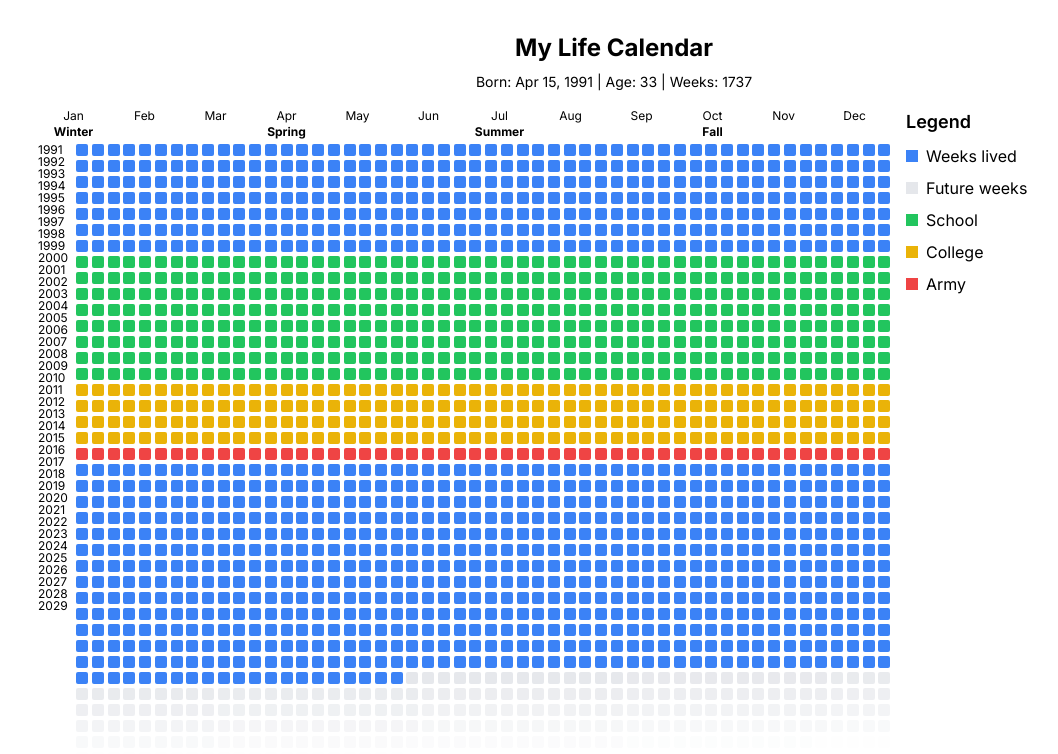
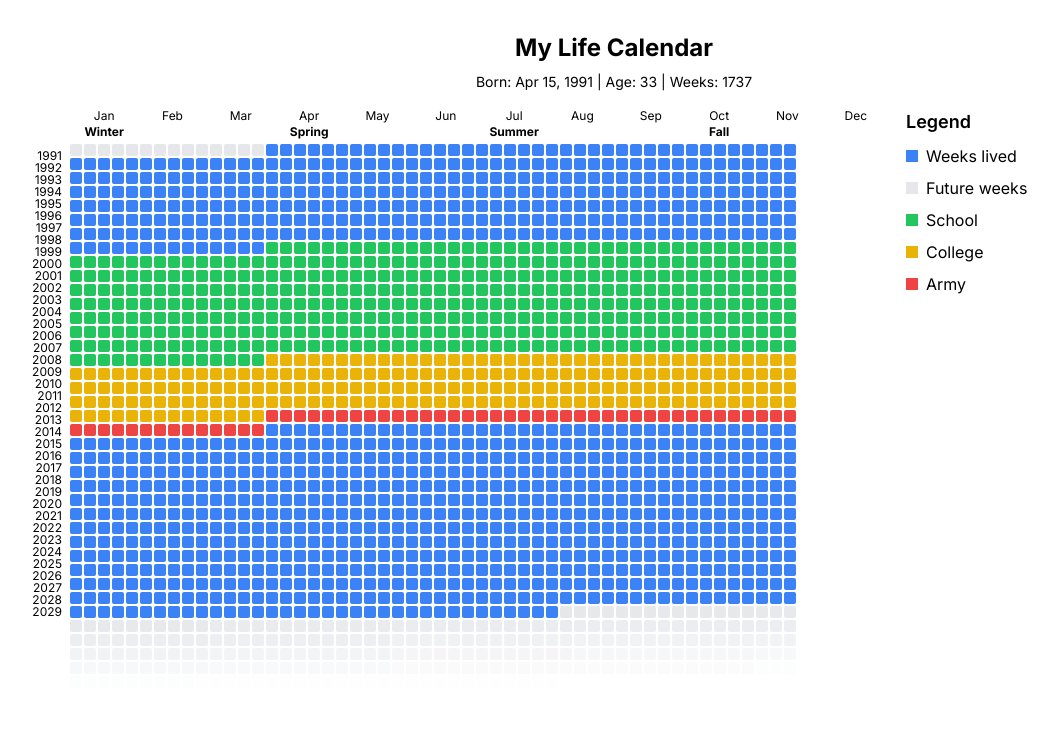
Before and after one commit to WiegerWolf/life-calendar, a Next.js app: page / in a window 1280 px wide. Shown: the top 754 px of the page, without its empty margins (26-1084 px from the left). Built offline with nearby package versions, Linux system fonts and the light colour scheme.

Commit message:
Improve LifeCalendar component to include weeks before birth and fix alignment issues

```diff
--- a/components/LifeCalendar.tsx
+++ b/components/LifeCalendar.tsx
@@ -28,18 +28,22 @@ const LifeCalendar: React.FC<LifeCalendarProps> = ({ birthDate, lifeEvents }) =>
   const gridRef = useRef<HTMLDivElement>(null);
 
   const today = new Date();
+  const startDate = new Date(birthDate.getFullYear(), 0, 1); // January 1st of birth year
+  const weeksBeforeBirth = Math.floor((birthDate.getTime() - startDate.getTime()) / (7 * 24 * 60 * 60 * 1000));
   const weeksLived = Math.floor((today.getTime() - birthDate.getTime()) / (7 * 24 * 60 * 60 * 1000));
   const futureWeeks = 52 * 5; // Show 5 years into the future
-  const totalWeeks = weeksLived + futureWeeks;
+  const totalWeeks = weeksBeforeBirth + weeksLived + futureWeeks;
 
   const getDateOfWeek = (weekIndex: number) => {
-    const date = new Date(birthDate.getTime() + weekIndex * 7 * 24 * 60 * 60 * 1000);
+    const date = new Date(startDate.getTime() + weekIndex * 7 * 24 * 60 * 60 * 1000);
     return date.toISOString().split('T')[0];
   };
 
   const getColorAndEventForWeek = (weekIndex: number): [string, string | null] => {
-    if (weekIndex < weeksLived) {
-      const ageInWeeks = weekIndex;
+    if (weekIndex < weeksBeforeBirth) {
+      return ['bg-gray-200', null]; // Weeks before birth
+    } else if (weekIndex < weeksBeforeBirth + weeksLived) {
+      const ageInWeeks = weekIndex - weeksBeforeBirth;
       for (const event of lifeEvents) {
         const eventStartWeek = event.startAge * 52;
         const eventEndWeek = eventStartWeek + (event.duration * 52);
@@ -49,7 +53,7 @@ const LifeCalendar: React.FC<LifeCalendarProps> = ({ birthDate, lifeEvents }) =>
       }
       return ['bg-blue-500', null];
     } else {
-      const opacity = 1 - (weekIndex - weeksLived) / futureWeeks;
+      const opacity = 1 - (weekIndex - (weeksBeforeBirth + weeksLived)) / futureWeeks;
       const opacityPercent = Math.max(5, Math.floor(opacity * 20) * 5);
       return [`bg-gray-200 opacity-${opacityPercent}`, null];
     }
@@ -95,7 +99,7 @@ const LifeCalendar: React.FC<LifeCalendarProps> = ({ birthDate, lifeEvents }) =>
   return (
     <div className="relative">
       {/* Month and Season Labels */}
-      <div className="flex mb-1">
+      <div className="flex mb-1 ml-8"> {/* Added left margin to align with grid */}
         {months.map((month, index) => (
           <div key={month} className="flex-1 text-xs text-center">
             {month}
@@ -108,10 +112,10 @@ const LifeCalendar: React.FC<LifeCalendarProps> = ({ birthDate, lifeEvents }) =>
 
       <div className="flex">
         {/* Year Labels */}
-        <div className="flex flex-col mr-2">
+        <div className="flex flex-col mr-2 pt-1.5"> {/* Added top padding to align with grid */}
           {Array.from({ length: Math.ceil(totalWeeks / 52) }).map((_, index) => (
-            <div key={index} className="h-3 text-xs flex items-center line-height">
-              {birthDate.getFullYear() + index}
+            <div key={index} className="h-3 text-xs flex items-center justify-end w-6">
+              {startDate.getFullYear() + index}
             </div>
           ))}
         </div>
@@ -119,11 +123,11 @@ const LifeCalendar: React.FC<LifeCalendarProps> = ({ birthDate, lifeEvents }) =>
         {/* Life Calendar Grid */}
         <div
           ref={gridRef}
-          className="grid grid-cols-52 gap-1"
+          className="grid grid-cols-52 gap-0.5"
           onMouseMove={handleMouseMove}
           onMouseLeave={handleMouseLeave}
         >
-          {Array.from({ length: totalWeeks }).map((foo, index) => {
+          {Array.from({ length: totalWeeks }).map((ff, index) => {
             const [color, _] = getColorAndEventForWeek(index);
             return (
               <div
```
